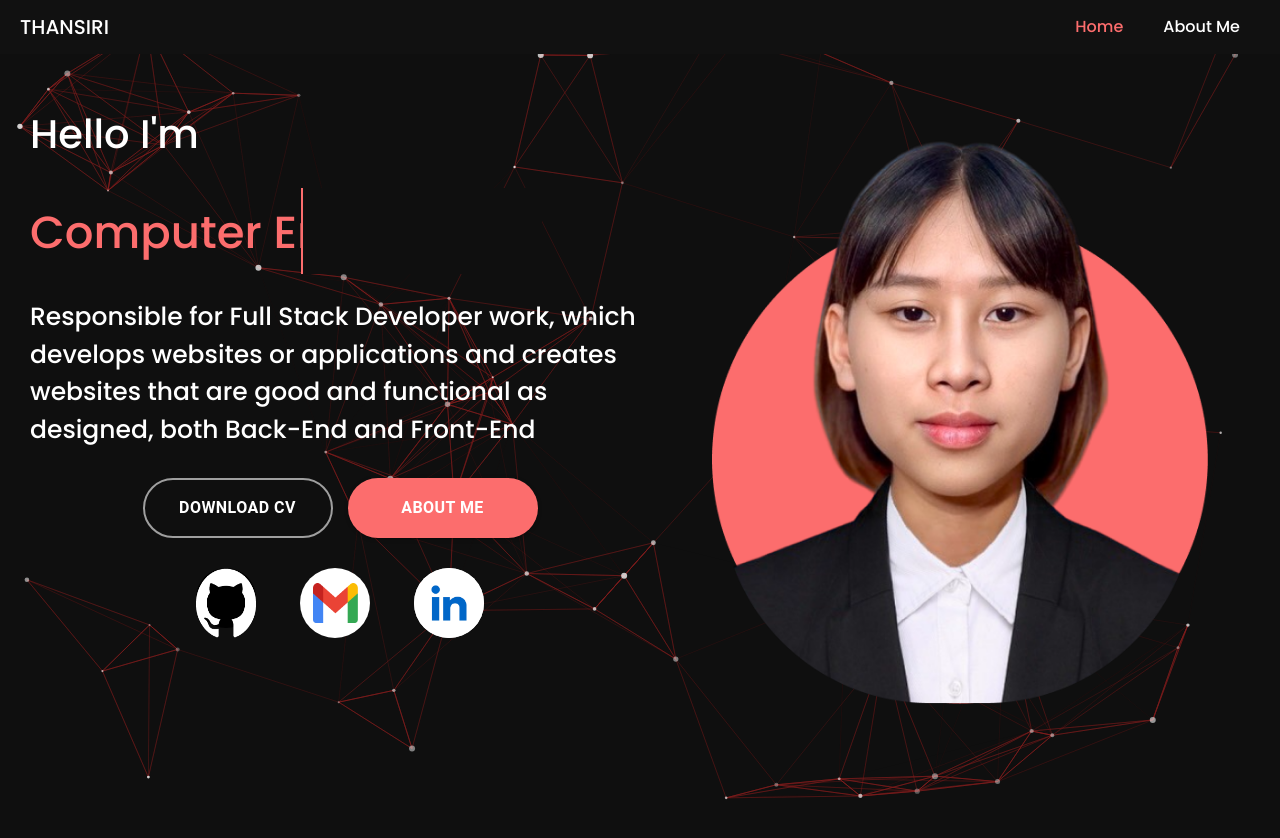
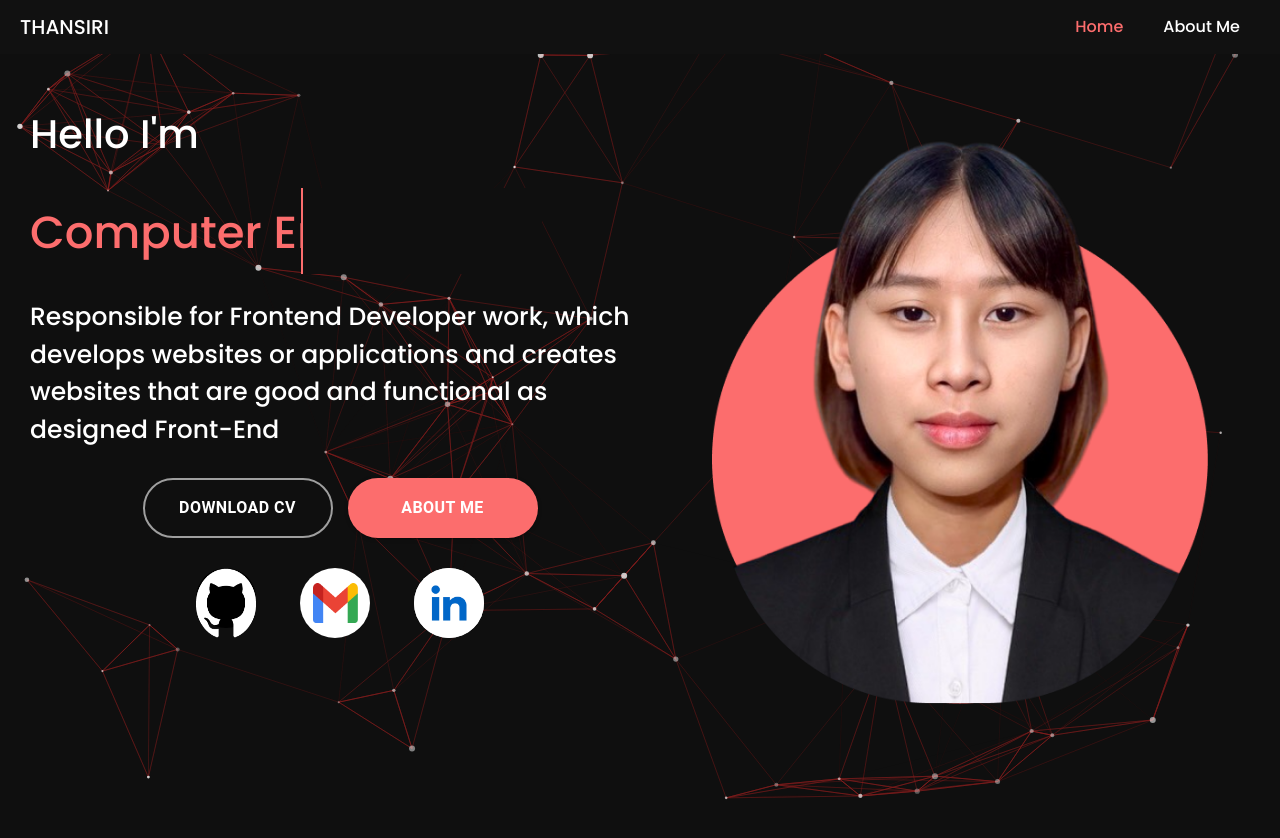
Before and after one commit to fah290944/Portfolio, a React (Create React App) app in the folder frontend/: page / in a window 1280 px wide. Shown: the top 838 px of the page. Built offline with nearby package versions, Linux system fonts and the light colour scheme.

Commit message:
Edit Portfolio - close #13

```diff
--- a/frontend/src/page/About.tsx
+++ b/frontend/src/page/About.tsx
@@ -56,54 +56,19 @@ function About() {
     },
     {
       nameProject: "Hotel Website",
-      projectDetails: "Online Asset Co., Ltd.,",
+      projectDetails: "The hotel website project for the Software Engineering course is divided into different subsystems, with the assigned responsibility to manage the Employee Management System and the Review System.",
       skill: ["Typescript", "React", "CSS"],
       photo: hotel,
       web: "https://github.com/fah290944/team03"
     },
     {
       nameProject: "Portfolio Website",
-      projectDetails: "Entronica Co., Ltd.,",
+      projectDetails: "This project showcases my fundamental skills in using Figma and my ability to translate ideas into an efficient, creative, and truly reflective website design of my identity.",
       skill: ["Figma", "GitHub"],
       photo: figma,
       web: "https://www.figma.com/design/SwO8nQkNRz8J2qbq5vliXH/Portfolio?node-id=0-1&t=nzACG8HsoQywhJSd-1"
     },
   ]);
-
-  const [changepage, setChangepage] = useState('');
-
-  useEffect(() => {
-    // const handleScroll = () => {
-    //   const experienceSection = document.getElementById('experience');
-    //   const sectionTop = experienceSection?.offsetTop;
-    //   const sectionHeight = experienceSection?.offsetHeight;
-    //   const scrollPosition = window.scrollY + window.innerHeight;
-    //   console.log("experienceSection",experienceSection)
-    //   console.log("sectionTop",sectionTop)
-    //   console.log("sectionHeight",sectionHeight)
-    //   console.log("scrollPosition",scrollPosition)
-    //   if(sectionTop && scrollPosition && sectionHeight){
-    //     if (scrollPosition >= sectionTop && scrollPosition <= sectionTop + sectionHeight) {
-    //       setChangepage('purple');  // เปลี่ยนสีเมื่อถึงตำแหน่ง section
-    //       console.log("sfjshshshgh***")
-    //     }
-    //   }else {
-    //     setChangepage('');  // รีเซ็ตสีเมื่อออกจากตำแหน่ง section
-    //   }
-
-    // };
-
-    // handleScroll()
-
-
-    // window.addEventListener('scroll', handleScroll);
-
-    // // ลบ event listener เมื่อ component ถูก unmount
-    // return () => {
-    //   window.removeEventListener('scroll', handleScroll);
-    // };
-  }, []);
-
 
   return (
     <div className="bg-about-me">
@@ -111,7 +76,7 @@ function About() {
         <div>
           <div className="pb-[20px]">
             <h1 className="font-bold 2xl:text-6xl xl:text-5xl lg:text-4xl 2md:text-3xl md:text-2xl text-[35px]">Thansiri Suphimon</h1>
-            <h2 className="mt-3 2xl:text-[40px] xl:text-[35px] lg:text-[28px] 2md:text-[20px] md:text-[18px] text-[25px]">Full Stack Developer</h2>
+            <h2 className="mt-3 2xl:text-[40px] xl:text-[35px] lg:text-[28px] 2md:text-[20px] md:text-[18px] text-[25px]">Frontend Developer</h2>
             <p className="mt-4 leading-normal text-[#9B9B9B] 2xl:max-w-[660px] xl:max-w-[350px] lg:max-w-[360px] 2md:max-w-[315px] md:max-w-[265px] max-w-[310px] 2xl:text-[25px] xl:text-[16px] lg:text-[16px] 2md:text-[12px] md:text-[12px] text-[14px]">I want to create websites that are beautiful, challenging and exciting.</p>
           </div>
         </div>
--- a/frontend/src/page/Home.tsx
+++ b/frontend/src/page/Home.tsx
@@ -16,11 +16,11 @@ function Home() {
     { title: "Thansiri Suphimon" },
     { title: "Computer Engineering" },
     { title: "Software Engineering" },
-    { title: "Full Stack Developer" }
+    { title: "Frontend Developer" }
   ]);
 
   const [subtitle, setsubtitles] = useState(
-    "Responsible for Full Stack Developer work, which develops websites or applications and creates websites that are good and functional as designed, both Back-End and Front-End"
+    "Responsible for Frontend Developer work, which develops websites or applications and creates websites that are good and functional as designed Front-End"
   )
 
 
--- a/frontend/src/style/aboutMe.scss
+++ b/frontend/src/style/aboutMe.scss
@@ -164,6 +164,7 @@ html {
       height: 100dvh;
       overflow: hidden;
       overflow-y: scroll;
+      padding-bottom: 40px;
       .bg-education{
         .container-education{
           position: relative;
@@ -326,6 +327,7 @@ html {
       height: 100dvh;
       overflow: hidden;
       overflow-y: scroll;
+      padding-bottom: 40px;
       .bg-education{
         .container-education{
           position: relative;
@@ -494,6 +496,7 @@ html {
       height: 100dvh;
       overflow: hidden;
       overflow-y: scroll;
+      padding-bottom: 40px;
       .bg-education{
         .container-education{
           position: relative;
@@ -660,6 +663,7 @@ html {
       height: 100dvh;
       overflow: hidden;
       overflow-y: scroll;
+      padding-bottom: 40px;
       .bg-education{
         .container-education{
           position: relative;
@@ -821,6 +825,7 @@ html {
     }
     .rigth{
       height: 100dvh;
+      padding-bottom: 40px;
       .bg-education{
         .container-education{
           position: relative;
```
Also changed, not shown: 1 other file (tests, documents, lock files or other folders).
